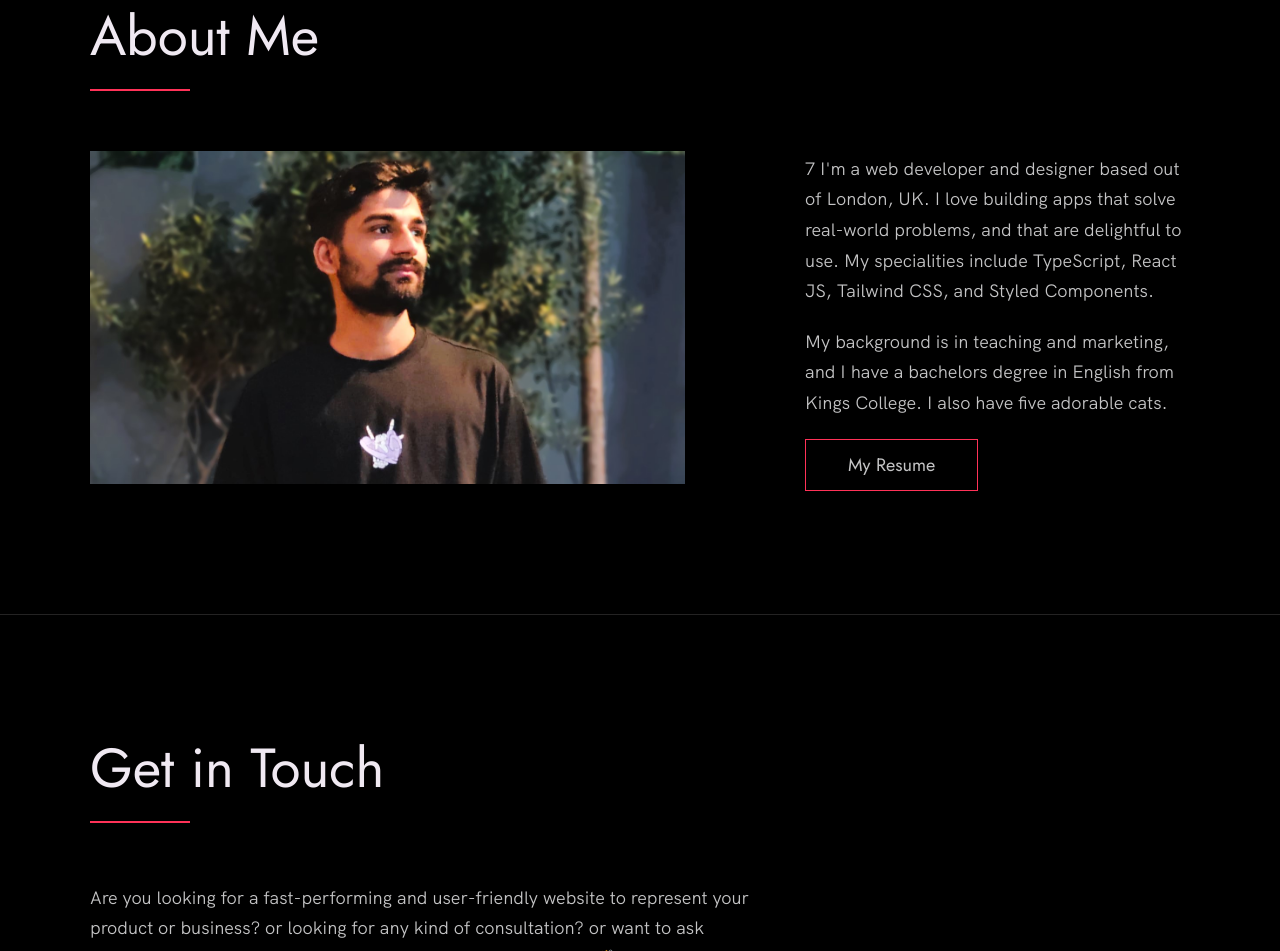
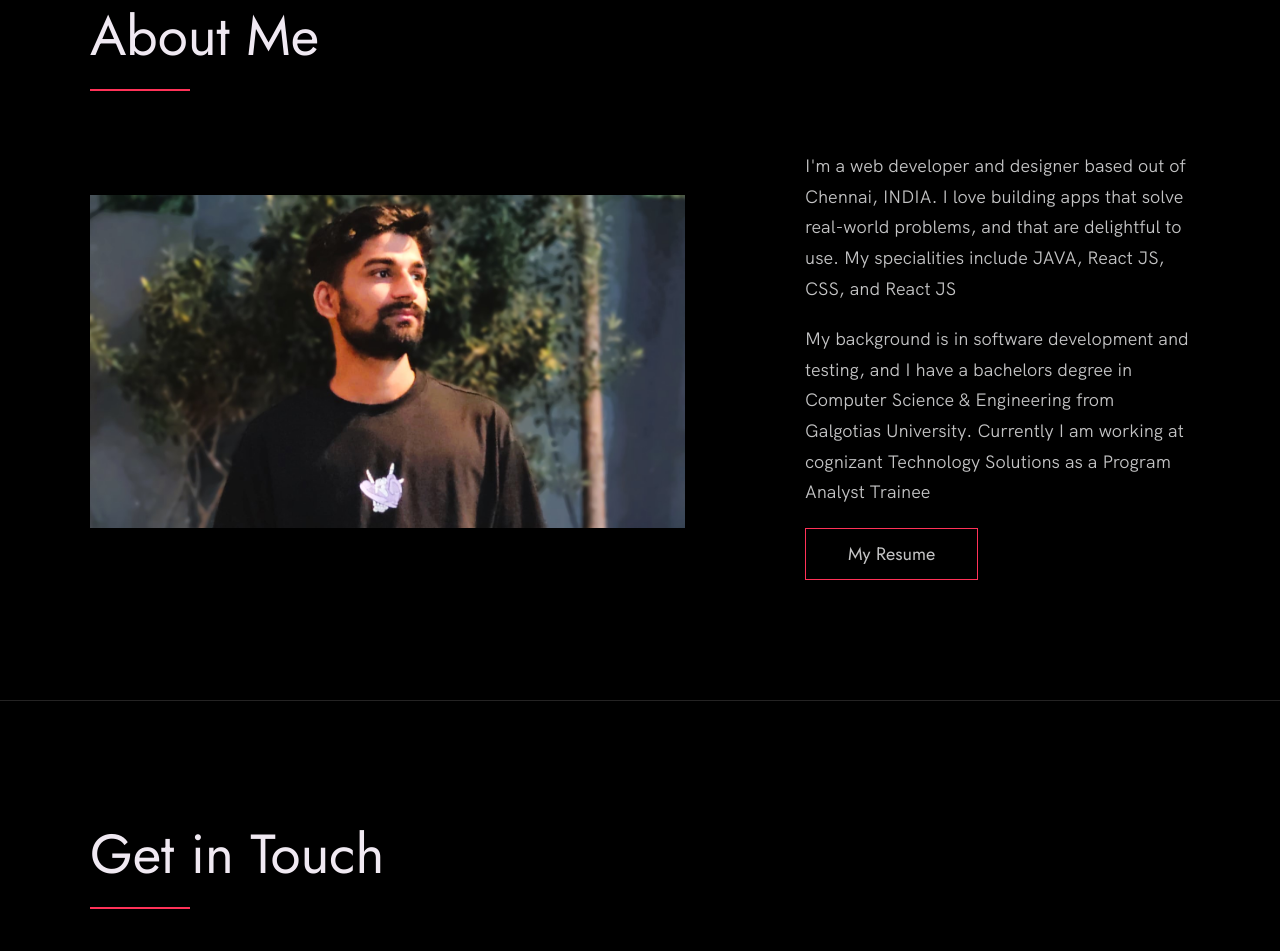
Before and after one commit to Shivam7264/Portfolio, a website built with Vite: page index.html in a window 1280 px wide. Shown: the part 3255-4206 px from the top of the page. Built offline with nearby package versions, Linux system fonts and the light colour scheme.

Commit message:
about change

```diff
--- a/index.html
+++ b/index.html
@@ -178,9 +178,9 @@
         <h2>About Me</h2>
         <div class="about__content">
           <div class="about__text">
-          7
-           I'm a web developer and designer based out of London, UK. I love building apps that solve real-world problems, and that are delightful to use. My specialities include TypeScript, React JS, Tailwind CSS, and Styled Components.</p>
-            <p>My background is in teaching and marketing, and I have a bachelors degree in English from Kings College. I also have five adorable cats.</p>
+
+           I'm a web developer and designer based out of Chennai, INDIA. I love building apps that solve real-world problems, and that are delightful to use. My specialities include JAVA, React JS,  CSS, and React JS</p>
+            <p>My background is in software development and testing, and I have a bachelors degree in Computer Science & Engineering from Galgotias University. Currently I am working at cognizant Technology Solutions as a Program Analyst Trainee</p>
 
             <a href="https://drive.google.com/file/d/14dqEqir-sY71HNEjkuN5-QYOPrBqBVeC/view?usp=sharing" class="btn">My Resume</a>
           </div>
```
